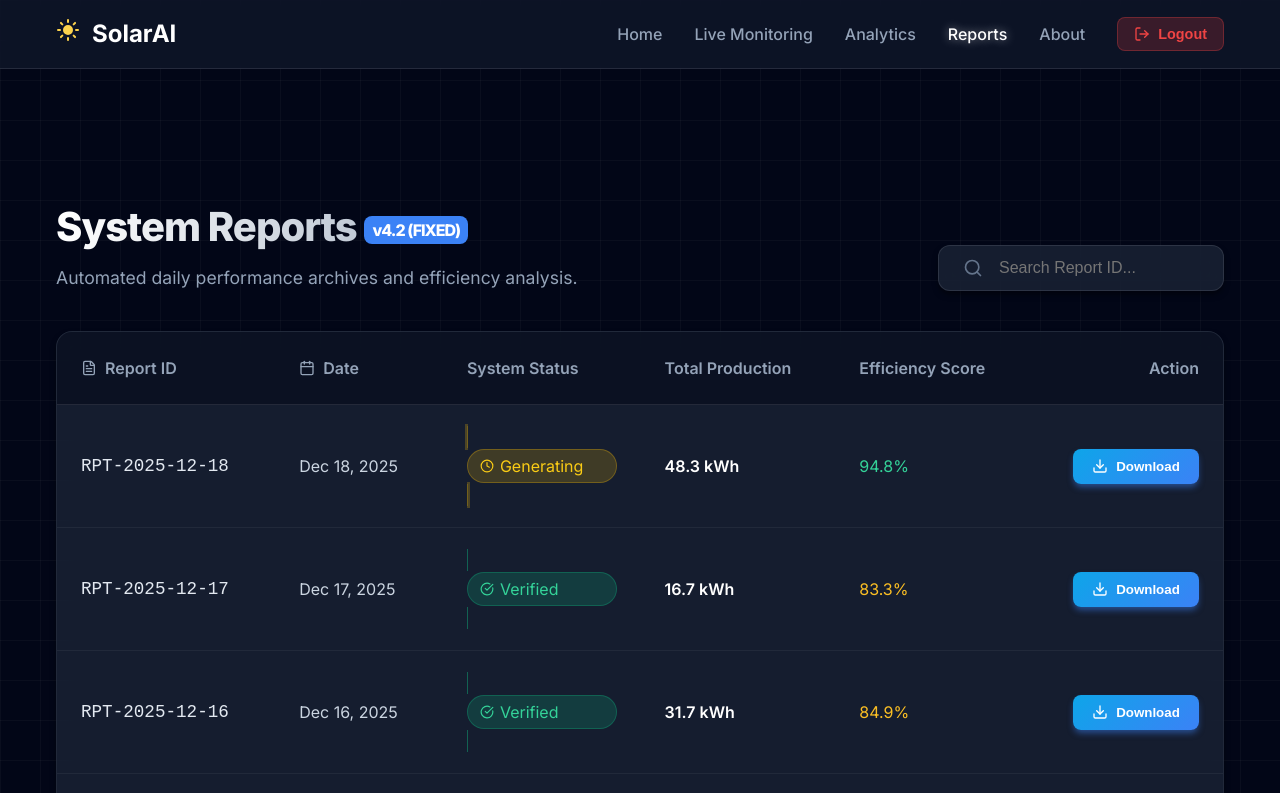
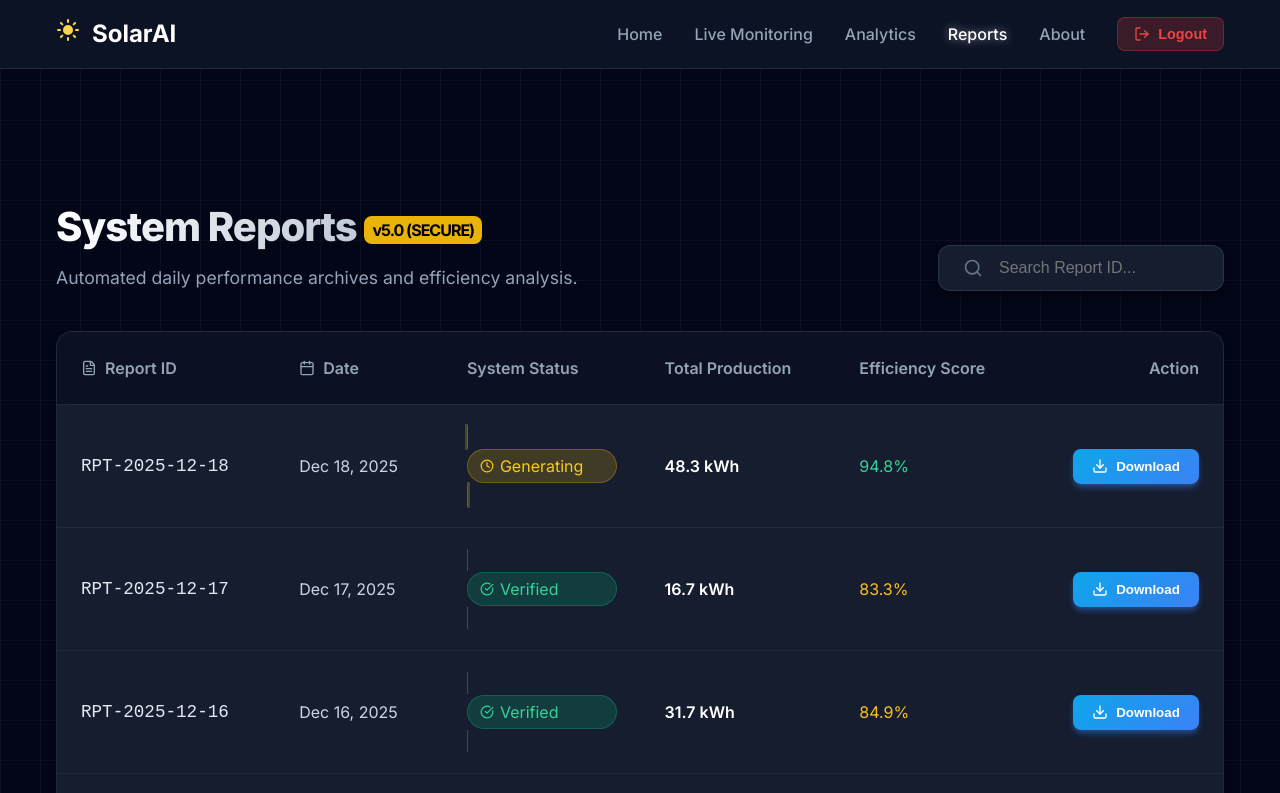
Before and after one commit to anshika190/smart-solar-system, a React (Vite) app in the folder frontend/: page /reports in a window 1280 px wide. Shown: the top 793 px of the page. Built offline with nearby package versions, Linux system fonts and the light colour scheme; no server answers; sample sign-in values are in the browser's storage.

Commit message:
Reports v5.0: Final Security Patch - Header Updated

```diff
--- a/frontend/src/pages/Reports.jsx
+++ b/frontend/src/pages/Reports.jsx
@@ -102,7 +102,7 @@ const Reports = () => {
             <div style={{ display: 'flex', justifyContent: 'space-between', alignItems: 'end', marginBottom: '2.5rem' }}>
                 <div>
                     <h1 style={{ fontSize: '2.5rem', fontWeight: '800', background: 'linear-gradient(to right, #fff, #94a3b8)', WebkitBackgroundClip: 'text', WebkitTextFillColor: 'transparent', marginBottom: '0.5rem' }}>
-                        System Reports <span style={{ fontSize: '1rem', background: '#3b82f6', WebkitTextFillColor: 'white', padding: '4px 8px', borderRadius: '8px', verticalAlign: 'middle' }}>v4.2 (FIXED)</span>
+                        System Reports <span style={{ fontSize: '1rem', background: '#eab308', WebkitTextFillColor: 'black', padding: '4px 8px', borderRadius: '8px', verticalAlign: 'middle', fontWeight: 'bold' }}>v5.0 (SECURE)</span>
                     </h1>
                     <p style={{ color: '#94a3b8', fontSize: '1.1rem' }}>
                         Automated daily performance archives and efficiency analysis.
```
